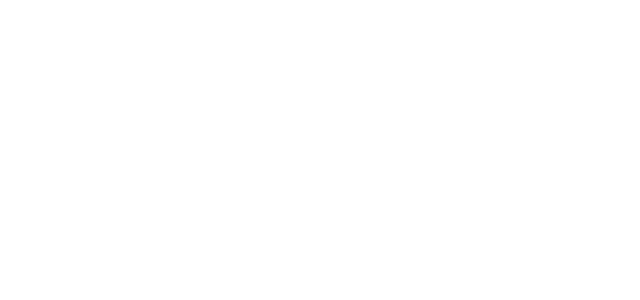
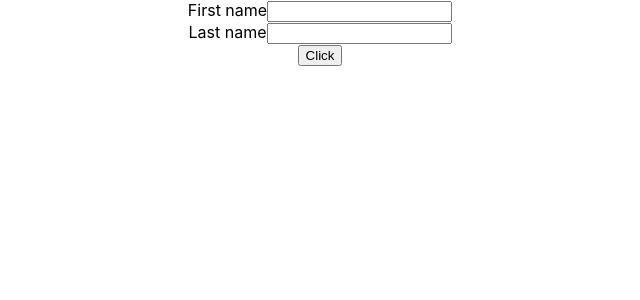
Before and after one commit to Amine-Reda/ReactBasicsExamples, a React (Create React App) app: page / in a window 1280 px wide. Shown: the top 300 px of the page, without its empty margins (320-960 px from the left). Built offline with nearby package versions, Linux system fonts and the light colour scheme.

Commit message:
add ReactJS basics

```diff
--- a/src/App.js
+++ b/src/App.js
@@ -43,6 +43,14 @@ import ParentComponent from "./Hooks/useCallback/ParentComponent";
 import CounterM from "./Hooks/useMemo/CounterM";
 import MemoComponent from "./Memo/MemoComponent";
 import Parent from "./Memo/Parent";
+import FocusInputHook from "./Hooks/useRef/FocusInputHook";
+import HookTimer from "./Hooks/useRef/HookTimer";
+import DocTitleOne from "./Hooks/customHook/DocTitleOne";
+import DocTitleTwo from "./Hooks/customHook/DocTitleTwo";
+import CounterOn from "./Hooks/customHook/CounterOn";
+import CounterTw from "./Hooks/customHook/CounterTw";
+import UserForm from "./Hooks/customHook/hook/UserForm";
+
 function App() {
   return (
     <div className="App">
@@ -176,8 +184,17 @@ function App() {
 
       */}
 
+      {/*<FocusInputHook />      useRef :version 1 access to dom node in the same classe
+      <HookTimer />              useRef :version 2  */}
 
+      {/* <DocTitleOne />        customhook example useDocumentTitle()
+          <DocTitleTwo />
 
+          <CounterOn />          customhook example use Counter()
+          <CounterTw />
+
+      */}
+      <UserForm />
     </div>
   );
 }
--- /dev/null
+++ b/src/Hooks/customHook/CounterOn.js
@@ -0,0 +1,17 @@
+import React, { useState } from "react";
+import useCounter from "./hook/useCounter";
+
+function CounterOn() {
+  const [count, increment, decrement, reset] = useCounter(10, 5);
+
+  return (
+    <div>
+      <h2>Count {count}</h2>
+      <button onClick={() => increment()}>icrement</button>
+      <button onClick={() => decrement()}>decrement</button>
+      <button onClick={() => reset()}>reset</button>
+    </div>
+  );
+}
+
+export default CounterOn;
--- /dev/null
+++ b/src/Hooks/customHook/CounterTw.js
@@ -0,0 +1,16 @@
+import React from "react";
+import useCounter from "./hook/useCounter";
+
+function CounterTw() {
+  const [count, increment, decrement, reset] = useCounter(0, 1);
+  return (
+    <div>
+      <h2>Count {count}</h2>
+      <button onClick={() => increment()}>icrement</button>
+      <button onClick={() => decrement()}>decrement </button>
+      <button onClick={() => reset()}>reset</button>
+    </div>
+  );
+}
+
+export default CounterTw;
--- /dev/null
+++ b/src/Hooks/customHook/DocTitleOne.js
@@ -0,0 +1,14 @@
+import React, { useState } from "react";
+import useDocumentTitle from "./hook/useDocumentTitle";
+
+function DocTitleOne() {
+  const [count, setCount] = useState(0);
+  useDocumentTitle(count);
+  return (
+    <div>
+      <button onClick={() => setCount(count + 1)}>Count {count}</button>
+    </div>
+  );
+}
+
+export default DocTitleOne;
--- /dev/null
+++ b/src/Hooks/customHook/DocTitleTwo.js
@@ -0,0 +1,14 @@
+import React, { useState } from "react";
+import useDocumentTitle from "./hook/useDocumentTitle";
+
+function DocTitleTwo() {
+  const [count, setCount] = useState(0);
+  useDocumentTitle(count);
+  return (
+    <div>
+      <button onClick={() => setCount(count + 1)}>Count {count}</button>
+    </div>
+  );
+}
+
+export default DocTitleTwo;
--- /dev/null
+++ b/src/Hooks/customHook/hook/UserForm.js
@@ -0,0 +1,37 @@
+import React, { useState } from "react";
+
+function UserForm() {
+  const [firstName, setFirstName] = useState("");
+  const [LastName, setLastName] = useState("");
+
+  const submitHandler = (e) => {
+    e.preventDefault();
+    alert(`Hello ${firstName} ${LastName}`);
+  };
+
+  return (
+    <div>
+      <form onSubmit={submitHandler}>
+        <div>
+          <label>First name</label>
+          <input
+            value={firstName}
+            onChange={(e) => setFirstName(e.target.value)}
+            type="text"
+          />
+        </div>
+        <div>
+          <label>Last name</label>
+          <input
+            value={LastName}
+            onChange={(e) => setLastName(e.target.value)}
+            type="text"
+          />
+        </div>
+        <button type="submit">Click</button>
+      </form>
+    </div>
+  );
+}
+
+export default UserForm;
--- /dev/null
+++ b/src/Hooks/customHook/hook/useCounter.js
@@ -0,0 +1,18 @@
+import { useState } from "react";
+
+function useCounter(initialSatate = 0, value) {
+  const [count, setCount] = useState(initialSatate);
+
+  const increment = () => {
+    setCount((prev) => prev + value);
+  };
+  const decrement = () => {
+    setCount((prev) => prev - value);
+  };
+  const reset = () => {
+    setCount(initialSatate);
+  };
+  return [count, increment, decrement, reset];
+}
+
+export default useCounter;
--- /dev/null
+++ b/src/Hooks/customHook/hook/useDocumentTitle.js
@@ -0,0 +1,10 @@
+import React, { useEffect } from "react";
+
+function useDocumentTitle(count) {
+
+  useEffect(() => {
+    document.title = `Count ${count}`;
+  }, [count]);
+}
+
+export default useDocumentTitle;
--- /dev/null
+++ b/src/Hooks/useRef/FocusInputHook.js
@@ -0,0 +1,15 @@
+import React, { useEffect, useRef } from "react";
+
+function FocusInputHook() {
+  const inputRef = useRef(null);
+  useEffect(() => {
+    inputRef.current.focus();
+  }, []);
+  return (
+    <div>
+      <input ref={inputRef} type="text" />
+    </div>
+  );
+}
+
+export default FocusInputHook;
--- /dev/null
+++ b/src/Hooks/useRef/HookTimer.js
@@ -0,0 +1,41 @@
+import React, { useEffect, useRef, useState } from "react";
+
+function HookTimer() {
+  const [timer, setTimer] = useState(0);
+  const intervalRef = useRef();
+
+  /*useEffect(() => {
+    const interval = setInterval(() => {
+      setTimer((prevTimer) => prevTimer + 1);
+    }, 1000);
+    return () => {
+      clearInterval(interval);
+    };
+  }, []);*/
+
+  useEffect(() => {
+    console.log("render effect");
+    intervalRef.current = setInterval(() => {
+      setTimer((prevTimer) => prevTimer + 1);
+    }, 1000);
+    return () => {
+      console.log("clear effect");
+      clearInterval(intervalRef);
+    };
+  }, []);
+
+  return (
+    <div>
+      Hook Timer {timer}
+      <button onClick={() => clearInterval(intervalRef.current)}>
+        {" "}
+        clear interval
+      </button>
+      {/* <button onClick={() => clearInterval(interval)}>Clear Interval</button>
+      there is a problem withot useRef the intervale value defind just in useffect
+      the give tha interval not defined as error  */}
+    </div>
+  );
+}
+
+export default HookTimer;
```
